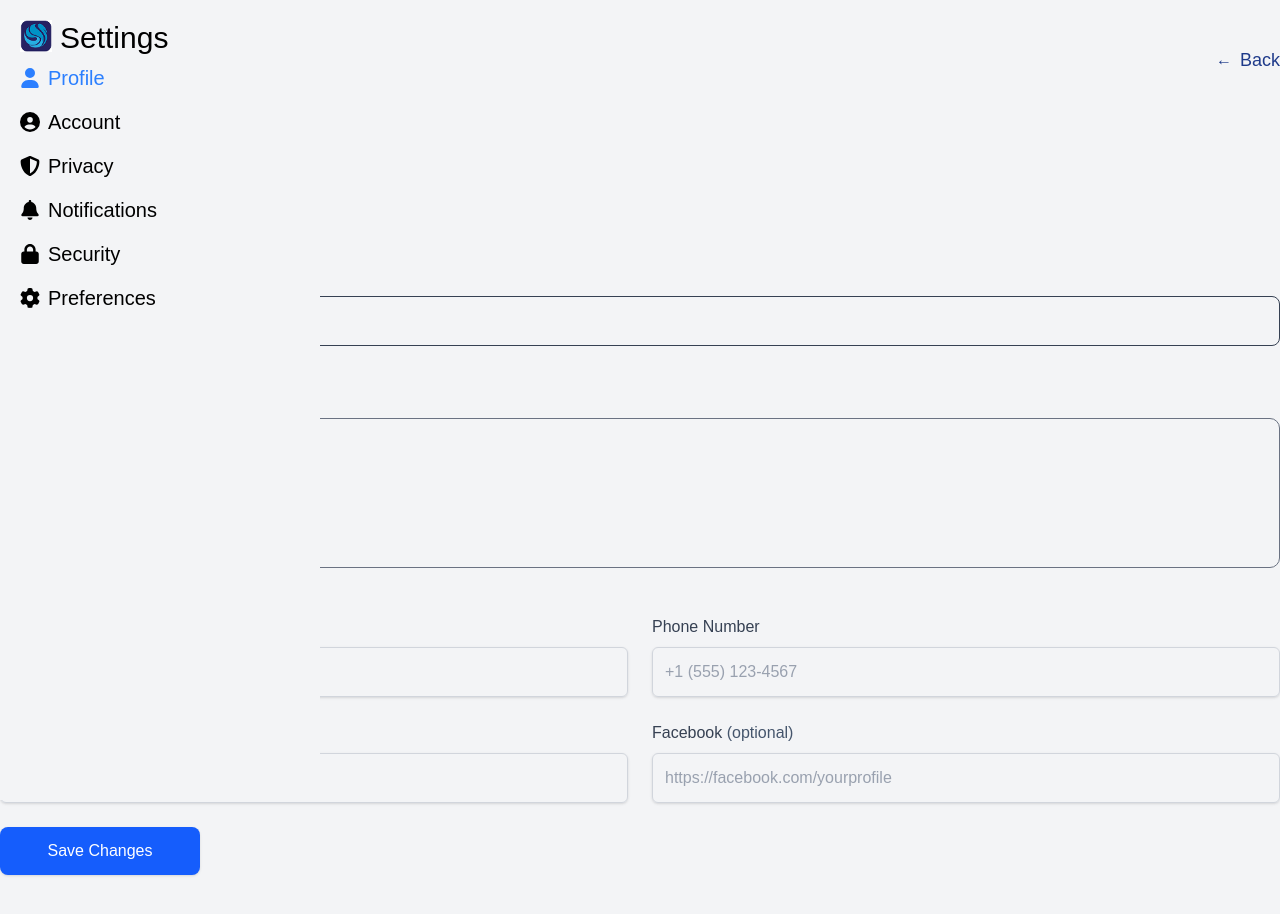
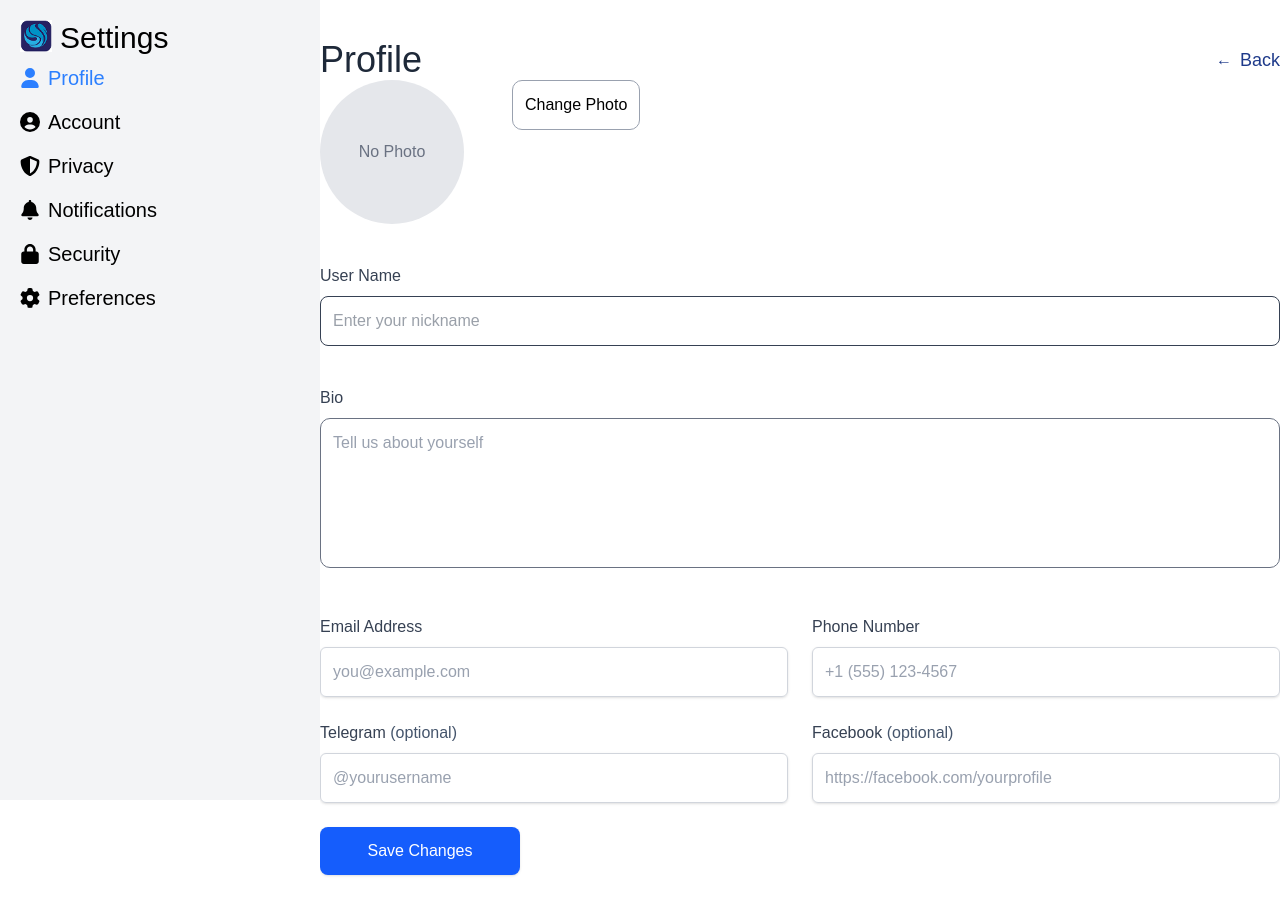
Before and after one commit to Sereysopea-Ung/education-support-platform-nextjs, a Next.js app: page /settings/edit-profile in a window 1280 px wide. Built offline with nearby package versions, Linux system fonts and the light colour scheme; no server answers.

Commit message:
3
fdsfsdf

```diff
--- a/app/settings/edit-profile/page.tsx
+++ b/app/settings/edit-profile/page.tsx
@@ -29,8 +29,8 @@ export default function EditProfilePage() {
     // No dropdown options needed after removing Major/Year/Role
 
     return (
-        <div className="w-full bg-gray-100">
-            <div className="bg-gray-100 text-gray-700 w-full px-0 py-4 sm:py-6 md:py-8 xl:py-10 2xl:py-12 overflow-x-hidden">
+        <div className="w-full bg-gray-100 grid grid-cols-12 bg-white">
+            <div className="bg-white text-gray-700 col-span-9 col-start-4 px-0 py-4 sm:py-6 md:py-8 xl:py-10 2xl:py-12 overflow-x-hidden">
                 <div className="w-full">
                 <div className="flex flex-col md:flex-row md:items-center md:justify-between gap-3">
                     <h2 className="text-2xl sm:text-3xl md:text-4xl text-gray-800">Profile</h2>
--- a/app/settings/security/page.tsx
+++ b/app/settings/security/page.tsx
@@ -111,7 +111,7 @@ export default function SecuritySessions() {
   const count = useMemo(() => sessions.length, [sessions]);
 
   return (
-    <div className="grid grid-cols-12 h-full w-full overflow-x-hidden">
+    <div className="grid grid-cols-12 h-full w-full overflow-x-hidden bg-white">
       <div className="bg-white p-4 col-span-9 col-start-4 text-gray-500">
 
         <div className="flex justify-between items-center mb-10">
```
